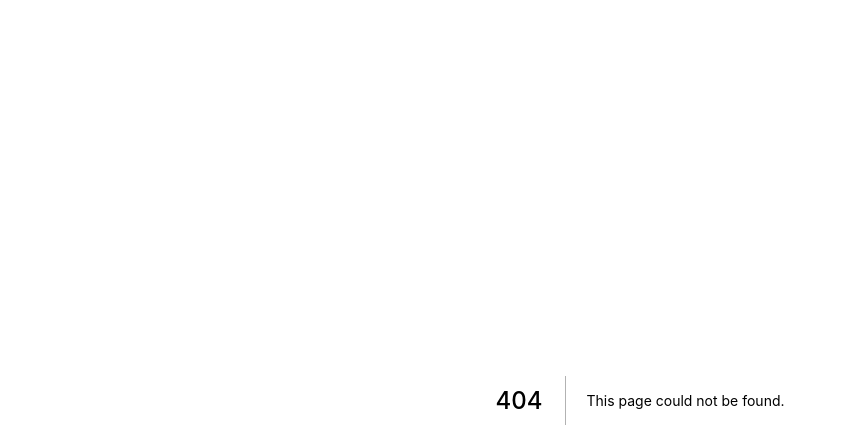
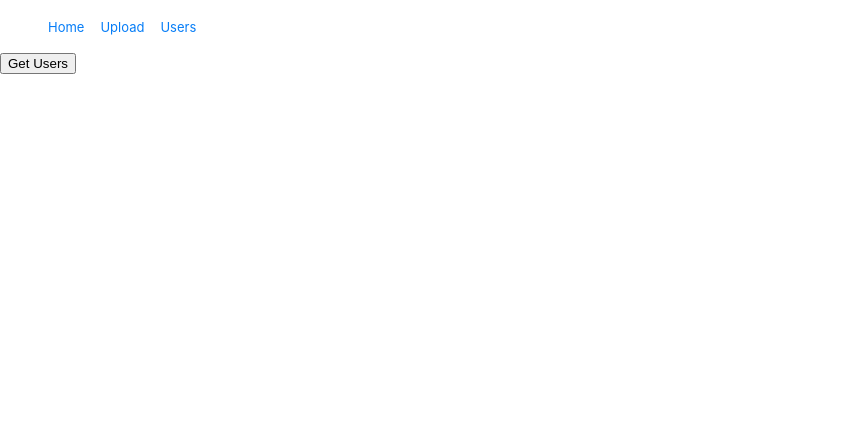
Before and after one commit to cs411-hangry/cs411-hangry, a Next.js app: page /images in a window 1280 px wide. Before the commit this address had no page. Shown: the top 448 px of the page, without its empty margins (0-847 px from the left). Built offline with nearby package versions, Linux system fonts and the light colour scheme.

Commit message:
fetch request for all the users

```diff
--- a/components/nav.js
+++ b/components/nav.js
@@ -11,6 +11,11 @@ const Nav = () => (
       <li>
         <Link prefetch href="/upload">
           <a>Upload</a>
+        </Link>
+      </li>
+      <li>
+        <Link prefetch href="/images">
+          <a>Users</a>
         </Link>
       </li>
     </ul>
--- a/package.json
+++ b/package.json
@@ -6,6 +6,7 @@
     "start": "next start"
   },
   "dependencies": {
+    "net": "^1.0.2",
     "next": "^5.0.0",
     "react": "^16.2.0",
     "react-dom": "^16.2.0",
--- /dev/null
+++ b/pages/images.js
@@ -0,0 +1,34 @@
+import Link from 'next/link'
+import Nav from '../components/nav'
+import request from 'superagent';
+import React, {Component, Button} from 'react';
+
+export default class Images extends Component {
+
+  state = {
+    usernames: []
+  };
+
+  async users() {
+    const res = await fetch("http://localhost:5000/users") // Call the fetch function passing the url of the API as a parameter
+    const data = await res.json()
+    const usernames = data.users.map(user => user.name)
+    this.setState({
+      usernames
+    });
+    console.log(this.state.usernames)
+  };
+
+  render() {
+    return (
+      <div>
+        <Nav />
+        <button onClick= {this.users.bind(this)}>
+          Get Users
+        </button>
+
+        {this.state.usernames.map( u => <p> {u} </p>)}
+      </div>
+    );
+  };
+}
--- a/pages/index.js
+++ b/pages/index.js
@@ -1,5 +1,7 @@
 import Link from 'next/link'
 import Nav from '../components/nav'
+import request from 'superagent';
+
 
 export default () => (
   <div>
```
Also changed, not shown: pages/upload.js (+5 -6 lines), 1 other file (tests, documents, lock files or other folders).
